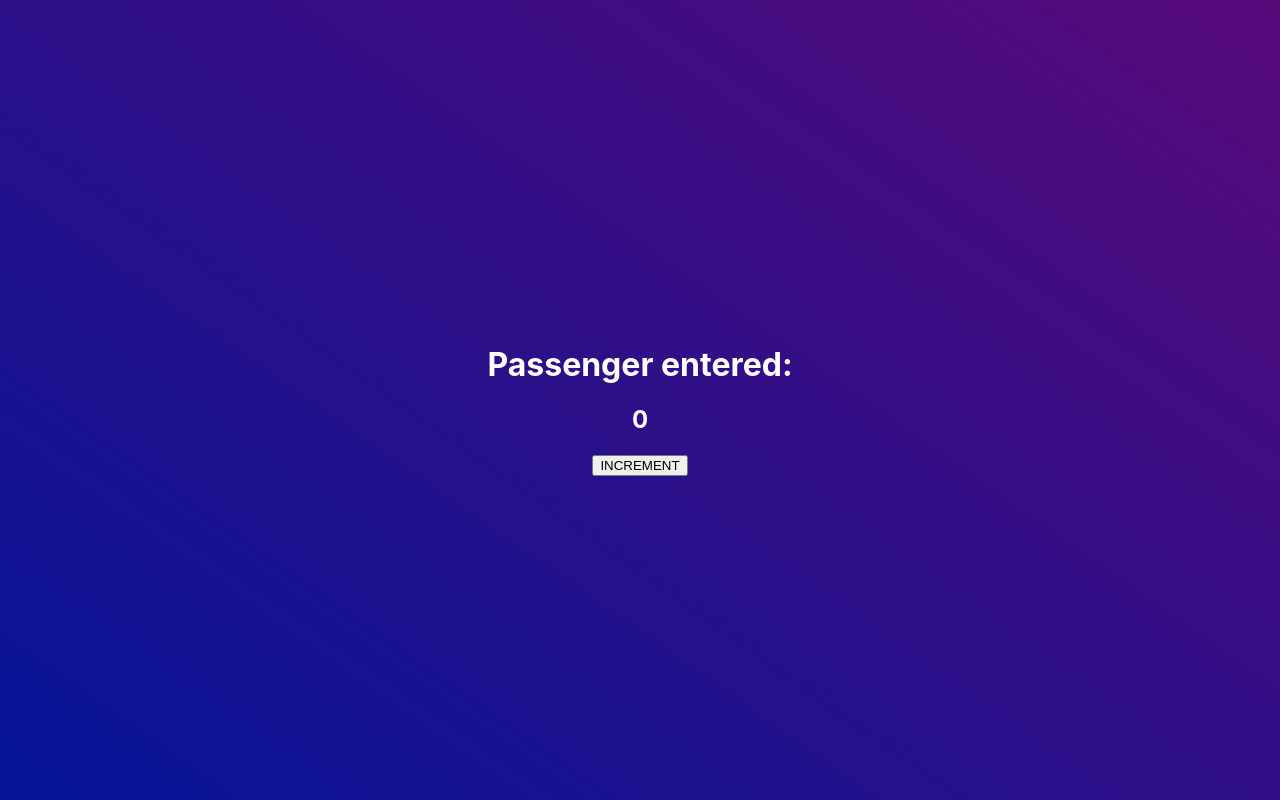
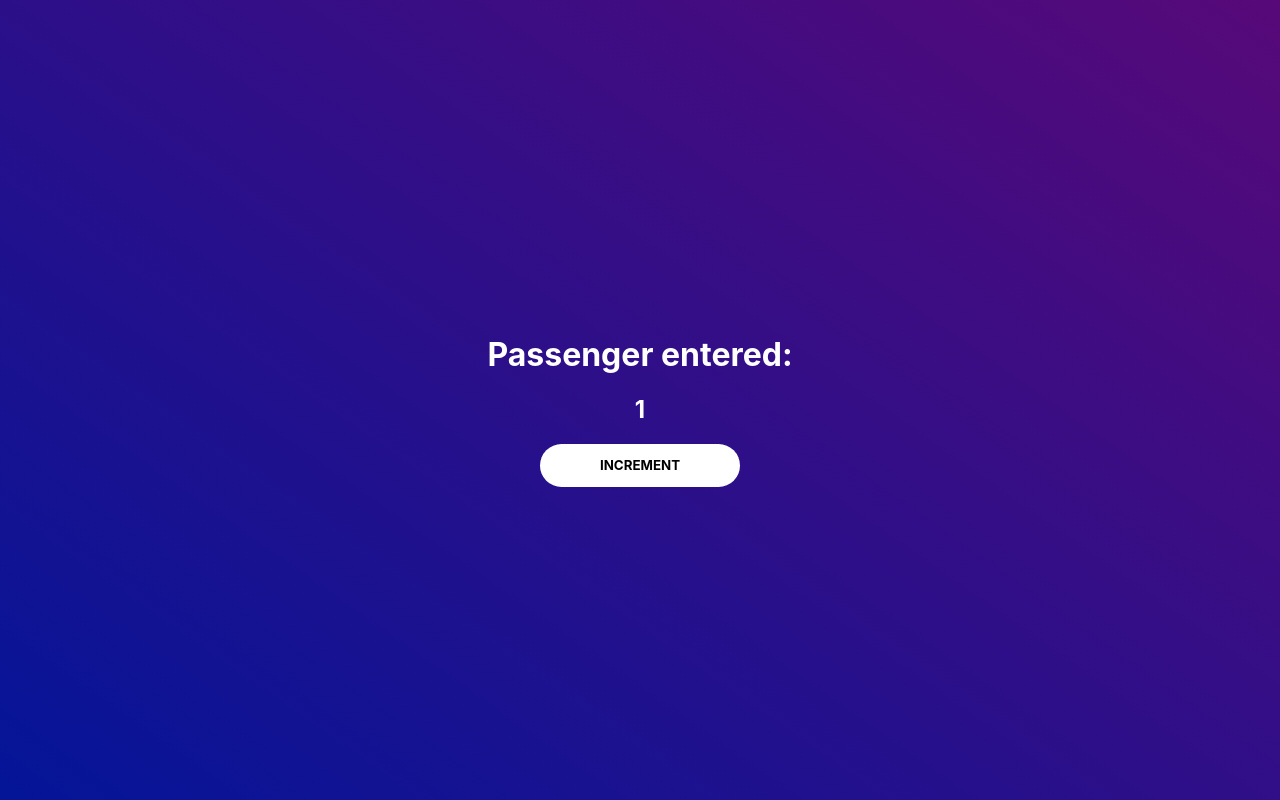
Before and after one commit to motonim/passenger-counting, a plain HTML site: page index.html in a window 1280 px wide. Both pictures are taken after a click on the button "INCREMENT". Drawn offline with Linux system fonts and the light colour scheme.

Commit message:
updating js

```diff
--- a/index.js
+++ b/index.js
@@ -1,3 +1,7 @@
+var count = 0;
+var countEl = document.getElementById('count')
+
 function increment() {
-    console.log("the button was clicked")
+    count = count + 1;
+    countEl.innerText = count
 }
--- a/styles.css
+++ b/styles.css
@@ -23,3 +23,14 @@ body {
 .container {
     text-align: center;
 }
+
+
+button {
+    background-color:white;
+    font-family: -apple-system, BlinkMacSystemFont, 'Segoe UI', Roboto, Oxygen, Ubuntu, Cantarell, 'Open Sans', 'Helvetica Neue', sans-serif;
+    border: none;
+    border-radius: 30px;
+    padding: 1em 1.5em;
+width: 200px;
+font-weight: bold;
+}
```
